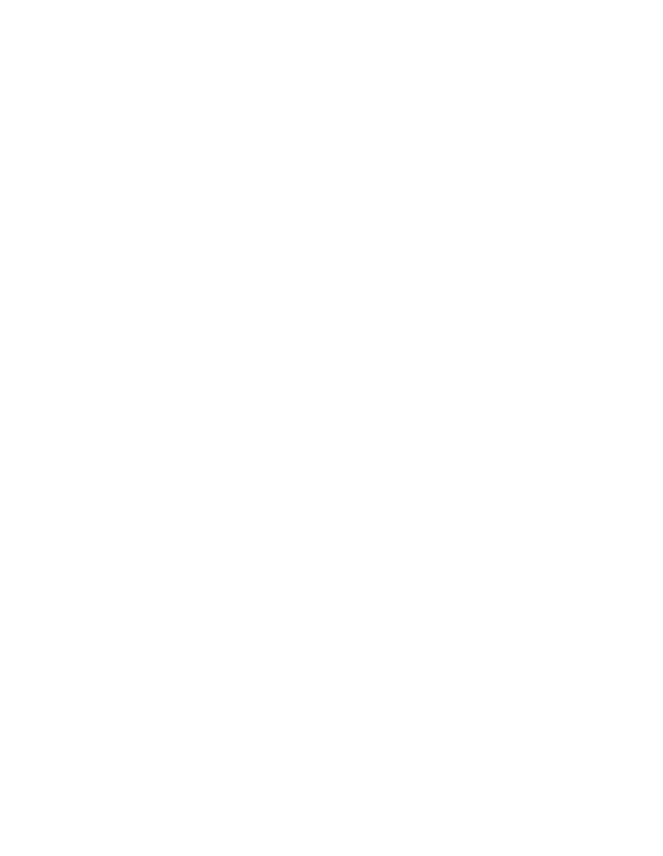
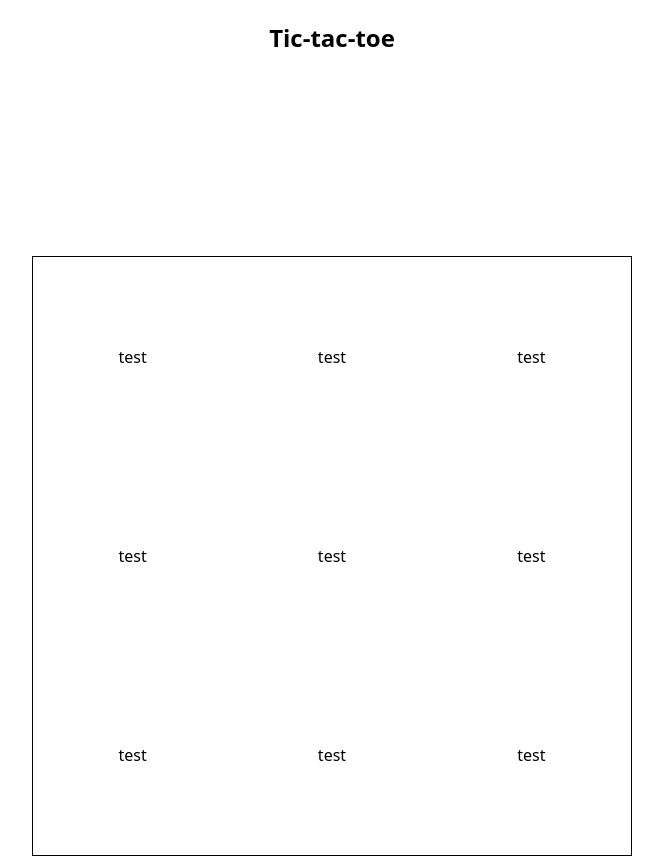
Before and after one commit to MrDomoArigato98/TOP-ttt, a plain HTML site: page index.html in a window 1280 px wide. Shown: the whole page, without its empty margins (308-971 px from the left). Before the commit the page ends 800 px from the top, so only its background shows below. Drawn offline with Linux system fonts and the light colour scheme.

Commit message:
Adds grid to page

```diff
--- a/index.html
+++ b/index.html
@@ -1,5 +1,6 @@
 <!DOCTYPE html>
 <html lang="en">
+
 <head>
     <meta charset="UTF-8">
     <meta name="viewport" content="width=device-width, initial-scale=1.0">
@@ -7,9 +8,27 @@
     <link rel="stylesheet" href="./style.css">
     <script defer src="script.js"></script>
 </head>
+
 <body>
+    <nav>
+        <h1>Tic-tac-toe</h1>
+    </nav>
 
 
+    <div class="game">
+        <div class="game-grid">
+            <div class="cell">test</div>
+            <div class="cell">test</div>
+            <div class="cell">test</div>
+            <div class="cell">test</div>
+            <div class="cell">test</div>
+            <div class="cell">test</div>
+            <div class="cell">test</div>
+            <div class="cell">test</div>
+            <div class="cell">test</div>
+        </div>
+    </div>
 
 </body>
+
 </html>
--- a/script.js
+++ b/script.js
@@ -41,22 +41,29 @@ const gameBoard = (function () {
             // console.log(row)
             if (board[row][0] && board[row][0] === board[row][1] && board[row][1] === board[row][2]) {
                 console.log("Winner across the row: " + row);
+                //return
             }
 
             if (board[0][row] && board[0][row] == board[1][row] && board[1][row] === board[2][row]) {
                 console.log("Winner across the column: " + board[0][row] + board[1][row] + board[2][row]);
+                //return
             }
         }
 
         //Checking diagonals
         if(board[2][0] && board[2][0] === board[1][1] && board[1][1] === board [0][2]){
             console.log("Winner across the diagonal");
+            //return
         }
 
         if(board[0][0] && board[0][0] === board [1][1] && board[1][1] === board[2][2]){
             console.log("Winner across the diagonal");
+            //return
         }
 
+        if(board.flat().every(cell => cell !=="")){
+            return "draw"
+        }
 
     }
     return { placeMark, getBoard, resetBoard, checkWinner };
@@ -90,12 +97,3 @@ const playGame = (function () {
 
     return { makeMove, switchPlayerFn }
 })();
-
-
-// if(gameBoard.board[0][0]){
-//     console.log("works")
-// }
-
-
-// gameBoard.placeMark(0,0,"X")
-// console.table(gameBoard.board)
--- a/style.css
+++ b/style.css
@@ -0,0 +1,98 @@
+/* 1. Use a more-intuitive box-sizing model */
+*,
+*::before,
+*::after {
+    box-sizing: border-box;
+}
+
+/* 2. Remove default margin */
+* {
+    margin: 0;
+}
+
+body {
+    /* 3. Add accessible line-height */
+    line-height: 1.5;
+    /* 4. Improve text rendering */
+    -webkit-font-smoothing: antialiased;
+    font-family: system-ui, -apple-system, BlinkMacSystemFont, 'Segoe UI', Roboto, Oxygen, Ubuntu, Cantarell, 'Open Sans', 'Helvetica Neue', sans-serif;
+}
+
+/* 5. Improve media defaults */
+img,
+picture,
+video,
+canvas,
+svg {
+    display: block;
+    max-width: 100%;
+}
+
+/* 6. Inherit fonts for form controls */
+input,
+button,
+textarea,
+select {
+    font: inherit;
+}
+
+/* 7. Avoid text overflows */
+p,
+h1,
+h2,
+h3,
+h4,
+h5,
+h6 {
+    overflow-wrap: break-word;
+}
+
+/* 8. Improve line wrapping */
+p {
+    text-wrap: pretty;
+}
+
+h1,
+h2,
+h3,
+h4,
+h5,
+h6 {
+    text-wrap: balance;
+}
+
+/*
+    9. Create a root stacking context
+  */
+#root,
+#__next {
+    isolation: isolate;
+}
+
+nav{
+    display: flex;
+    justify-content: center;
+    margin-top: 20px;
+}
+
+.game{
+    justify-content: center;
+    display: flex;
+
+
+}
+.game-grid{
+    margin-top: 200px;
+    display: grid;
+    height: 600px;
+    width: 600px;
+    grid-template-columns: 1fr 1fr 1fr;
+    grid-template-rows: 1fr 1fr 1fr;
+    justify-items: center;
+    align-items: center;
+    border: 1px solid black;
+
+}
+.cell{
+
+}
```
